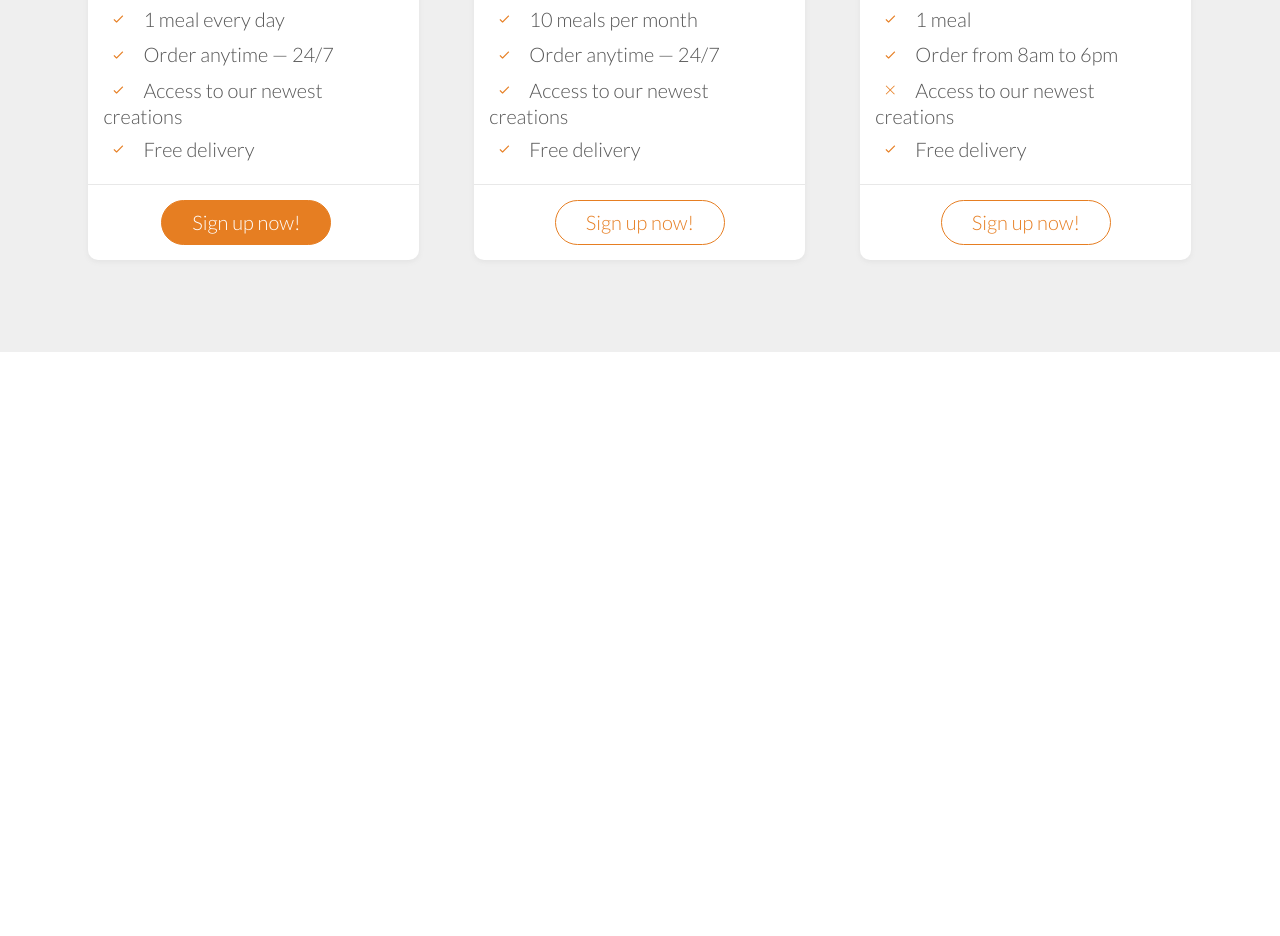
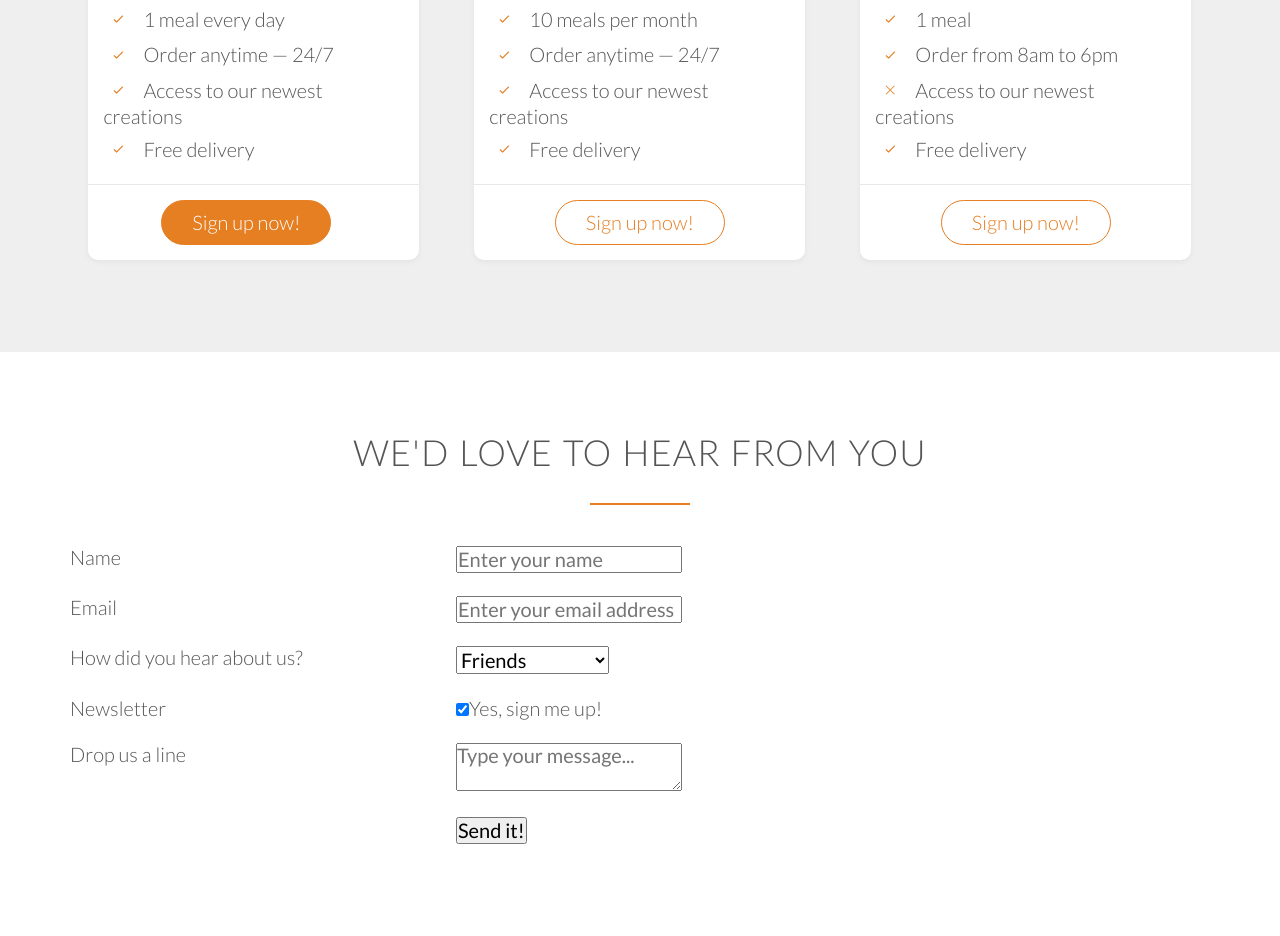
Before and after one commit to zack-jack/Omnifood, a website: page index.html in a window 1280 px wide. Shown: the part 4349-5285 px from the top of the page. Before the commit the page ends 4701 px from the top, so only its background shows below. Drawn offline with Linux system fonts and the light colour scheme; files whose address does not match are found by name.

Commit message:
Contact form content

```diff
--- a/index.html
+++ b/index.html
@@ -338,6 +338,69 @@
       </div>
     </section>
 
+    <section class="form">
+      <div class="row">
+        <h2>We'd love to hear from you</h2>
+      </div>
+      <div class="row">
+        <form method="post" action="#" class="contact-form">
+          <div class="row">
+            <div class="col span-1-of-3">
+              <label for="name">Name</label>
+            </div>
+            <div class="col span-2-of-3">
+              <input type="text" name="name" id="name" placeholder="Enter your name" required>
+            </div>
+          </div>
+          <div class="row">
+            <div class="col span-1-of-3">
+              <label for="email">Email</label>
+            </div>
+            <div class="col span-2-of-3">
+              <input type="email" name="email" id="email" placeholder="Enter your email address" required>
+            </div>
+          </div>
+          <div class="row">
+            <div class="col span-1-of-3">
+              <label for="find-us">How did you hear about us?</label>
+            </div>
+            <div class="col span-2-of-3">
+              <select name="find-us" id="find-us">
+                <option value="friends" selected>Friends</option>
+                <option value="search">Search engine</option>
+                <option value="advertisement">Advertisement</option>
+                <option value="other">Other</option>
+              </select>
+            </div>
+          </div>
+          <div class="row">
+            <div class="col span-1-of-3">
+              <label>Newsletter</label>
+            </div>
+            <div class="col span-2-of-3">
+              <input type="checkbox" name="newsletter" id="newsletter" checked>Yes, sign me up!
+            </div>
+          </div>
+          <div class="row">
+            <div class="col span-1-of-3">
+              <label>Drop us a line</label>
+            </div>
+            <div class="col span-2-of-3">
+              <textarea name="message" placeholder="Type your message..."></textarea>
+            </div>
+          </div>
+          <div class="row">
+            <div class="col span-1-of-3">
+              <label>&nbsp;</label>
+            </div>
+            <div class="col span-2-of-3">
+              <input type="submit" value="Send it!">
+            </div>
+          </div>
+        </form>
+      </div>
+    </section>
+
 
   </body>
 </html>
```
